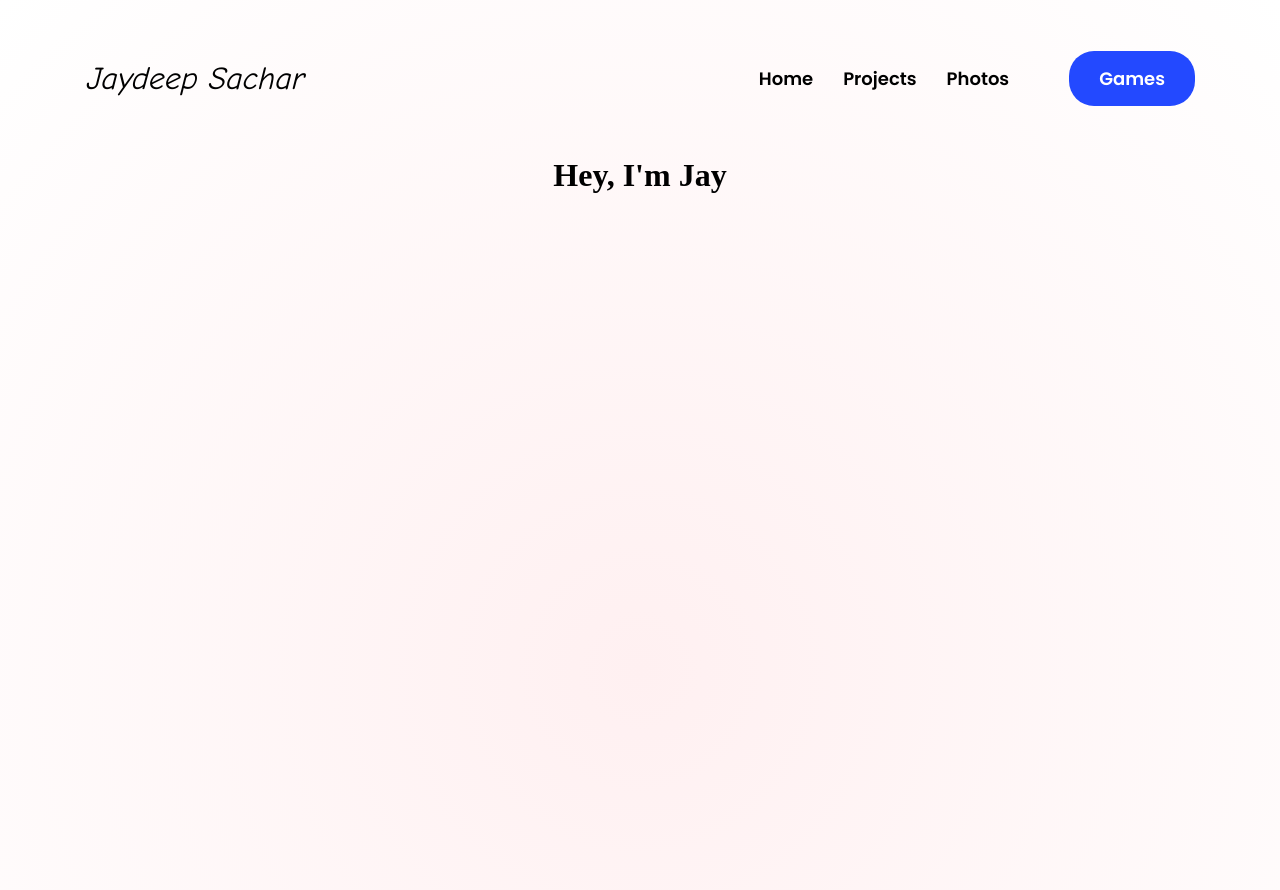
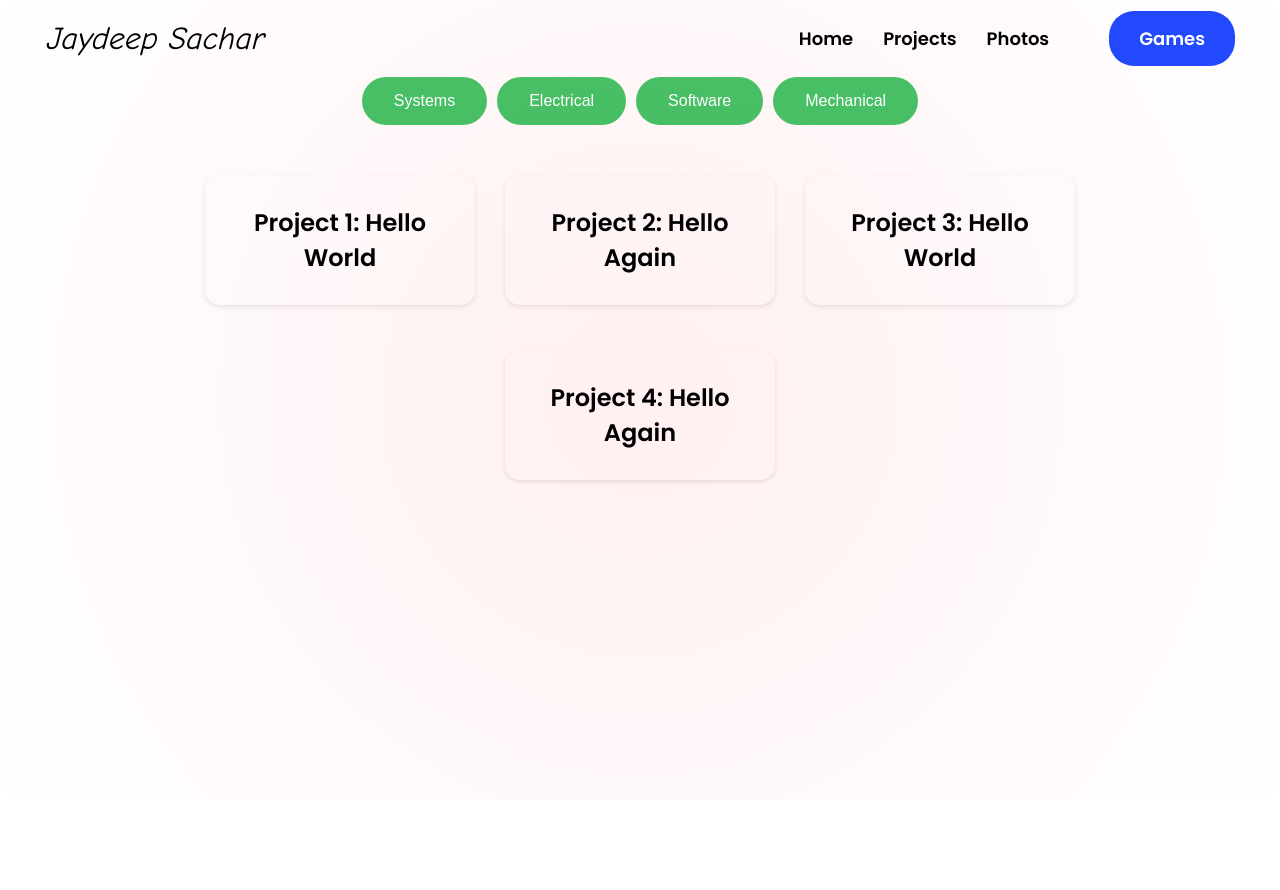
Before and after one commit to JaySachar/jaysachar.com, a plain HTML site: page html/projects.html in a window 1280 px wide. After the commit the page ends 800 px from the top, so only its background shows below. Drawn offline with Linux system fonts and the light colour scheme; files whose address does not match are found by name.

Commit message:
worked on the projects page and have a working filters :>

```diff
--- a/css/home.css
+++ b/css/home.css
@@ -33,7 +33,7 @@ html, body {
     width: 100%;
     margin: 0;
     padding: 0;
-    overflow: hidden;
+    overflow: auto;
     box-sizing: border-box;
 }
 
--- a/css/projects.css
+++ b/css/projects.css
@@ -27,15 +27,17 @@
     font-style: normal;
 }
 
-body {
+html, body {
     background: radial-gradient(circle, #FFF0F1, #FFFFFF);
-    height: 100vw;
-    width: 100vw;
+    height: 100%;
+    width: 100%;
     margin: 0;
-
+    padding: 0;
+    overflow: auto;
+    box-sizing: border-box;
 }
 
-ul{
+.nav_bar{
     display: flex;
     justify-content: space-between;
     list-style-type: none;
@@ -87,3 +89,85 @@ h1 {
     position: relative;
     text-align: center;
 }
+
+.projects_grid {
+    display: flex;
+    flex-wrap: wrap;
+    justify-content: center;
+    list-style-type: none;
+    max-width: 80%; /* Adjust max width as needed */
+    margin: 0 auto;
+    padding: 20px; /* Add padding for spacing around the grid */
+}
+
+.project {
+    position: relative; /* Keep relative positioning for child absolute elements */
+    border-radius: 15px;
+    box-shadow: 0 2px 5px rgba(0, 0, 0, 0.1);
+    padding: 10px;
+    margin: 15px;
+    margin-top: 30px;
+    text-align: center;
+    transition-duration: 0.5s;
+    overflow: hidden; /* Ensure child elements do not overflow */
+    width: 250px;
+}
+
+.project-info {
+    display: none; /* Hidden by default */
+    position: absolute; /* Position it absolutely within .project */
+    top: 0;
+    left: 0;
+    background: rgba(0, 0, 0, 0.8);
+    color: #fff;
+    padding: 10px;
+    width: 100%; /* Full width of the parent */
+    height: 100%; /* Full height of the parent */
+    border-radius: 15px; /* Match the card's border radius */
+    opacity: 0;
+    transition: opacity 0.3s ease;
+    font-family: "Poppins";
+    font-weight: 400;
+}
+
+/* Show .project-info on hover */
+.project:hover .project-info {
+    display: flex; /* Change to block to show text as normal */
+    opacity: 1; /* Fade in effect */
+}
+
+h2{
+    font-family: "Poppins";
+    font-weight: 600;
+}
+
+.filter_button{
+    display: flex;
+    justify-self: center;
+    gap: 10px;
+    flex-wrap: wrap;
+}
+
+.filter_button button{
+    border: none;
+    color: white;
+    background-color: #04aa2eb9; /* Green */
+
+    padding: 15px 32px;
+    text-align: center;
+    text-decoration: none;
+    display: inline-block;
+    font-size: 16px;
+    border-radius: 25px;
+    transition-duration: 0.4s;
+}
+
+.filter_button button:hover {
+    background-color: #333; /* Light Blue */
+    color: #04aa2eb9;
+}
+
+.filter_button button.active {
+    background-color: #333;
+    color: #04aa2eb9;
+}
--- a/html/projects.html
+++ b/html/projects.html
@@ -5,13 +5,13 @@
     <meta name="author;" content="Jay Sachar">
     <meta name="description" content="Things I learn as I try to create with HTML">
     <link rel="stylesheet" href="../css/projects.css">
-    <meta name="viewport" content="width-style-width, initial-scale-1.0">
+    <meta name="viewport" content="width=device-width, initial-scale-1.0">
     <title>projects and stuff</title>
 </head>
 
 <body>
     <!--Add a unorganized list for the top of the page with links to other pages (categories, articles, and about)-->
-    <ul style="margin: 60px;">
+    <ul class = "nav_bar", style="margin: 20px;">
         <li class="name">Jaydeep Sachar</li>
         <div class="menu">
             <li><a href="home.html">Home</a></li>
@@ -21,7 +21,42 @@
         </div>
     </ul>
 
-    <h1>Hey, I'm Jay</h1>
 
+    <div class="filter_button">
+        <button data-filter="Systems">Systems</button>
+        <button data-filter="Electrical">Electrical</button>
+        <button data-filter="Software">Software</button>
+        <button data-filter="Mechanical">Mechanical</button>
+    </div>
+        <section class = "projects_grid">
+            <article class = "project" data-category="Systems/Mechanical/Electrical">
+                <h2> Project 1: Hello World </h2>
+                <div class="project-info">
+                    <p>Tech Stack: HTML, CSS, JavaScript</p>
+                </div>
+            </article>
+
+            <article class = "project" data-category="Mechanical">
+                <h2>Project 2: Hello Again </h2>
+                <div class="project-info">
+                    <p>Tech Stack: HTML, CSS, JavaScript</p>
+                </div>
+            </article>
+
+            <article class = "project" data-category="Electrical">
+                <h2> Project 3: Hello World </h2>
+                <div class="project-info">
+                    <p>Tech Stack: HTML, CSS, JavaScript</p>
+                </div>
+            </article>
+
+            <article class = "project" data-category="Software">
+                <h2>Project 4: Hello Again </h2>
+                <div class="project-info">
+                    <p>Tech Stack: HTML, CSS, JavaScript</p>
+                </div>
+            </article>
+    </section>
+<script src="../javascript/projects.js"> </script>
 </body>
 </html>
```
Also changed, not shown: html/home.html (+2 -2 lines).
